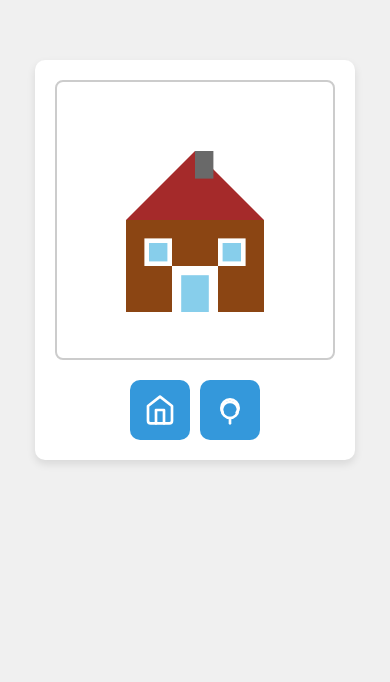
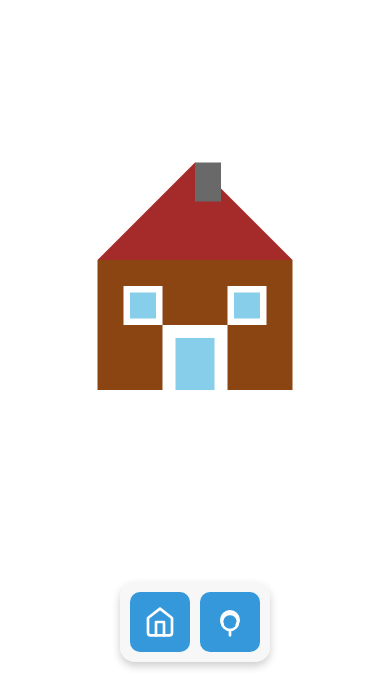
Before and after one commit to Felipecamlop/Jogo1, a plain HTML site: page index.html in a window 390 px wide. Shown: the part 162-844 px from the top of the page. Drawn offline with Linux system fonts and the light colour scheme.

Commit message:
Atualizar o index.html

```diff
--- a/index.html
+++ b/index.html
@@ -17,27 +17,25 @@
             justify-content: center;
             align-items: center;
             min-height: 100vh;
+            margin: 0;
+            padding: 0;
             background-color: #f0f0f0;
+            overflow: hidden;
         }
 
         .container {
             display: flex;
-            flex-direction: column;
-            max-width: 100%;
-            padding: 20px;
+            width: 100%;
+            height: 100vh;
+            position: relative;
             background-color: white;
-            border-radius: 10px;
-            box-shadow: 0 4px 8px rgba(0, 0, 0, 0.1);
         }
 
         .image-container {
             position: relative;
-            width: 300px;
-            height: 300px;
-            margin-bottom: 20px;
+            width: 100%;
+            height: 100%;
             overflow: hidden;
-            border-radius: 8px;
-            border: 2px solid #ccc;
         }
 
         .image {
@@ -96,37 +94,32 @@
 
         /* Responsivo para dispositivos móveis */
         @media (max-width: 767px) {
-            .container {
-                flex-direction: column;
-                align-items: center;
-            }
-
-            .image-container {
-                width: 280px;
-                height: 280px;
-                margin-bottom: 20px;
-            }
-
             .buttons {
                 flex-direction: row;
-                width: 100%;
-                justify-content: center;
+                position: fixed;
+                bottom: 20px;
+                left: 50%;
+                transform: translateX(-50%);
+                z-index: 100;
+                background-color: rgba(245, 245, 245, 0.8);
+                padding: 10px;
+                border-radius: 15px;
+                box-shadow: 0 4px 8px rgba(0, 0, 0, 0.2);
             }
         }
 
         @media (min-width: 768px) {
-            .container {
-                flex-direction: row;
-                align-items: center;
-                gap: 20px;
-            }
-
             .buttons {
                 flex-direction: column;
-                background-color: #f5f5f5;
+                position: fixed;
+                right: 20px;
+                top: 50%;
+                transform: translateY(-50%);
+                z-index: 100;
+                background-color: rgba(245, 245, 245, 0.8);
                 padding: 15px;
-                border-radius: 10px;
-                box-shadow: 0 2px 5px rgba(0,0,0,0.1);
+                border-radius: 15px;
+                box-shadow: 0 4px 8px rgba(0, 0, 0, 0.2);
             }
         }
     </style>
```
